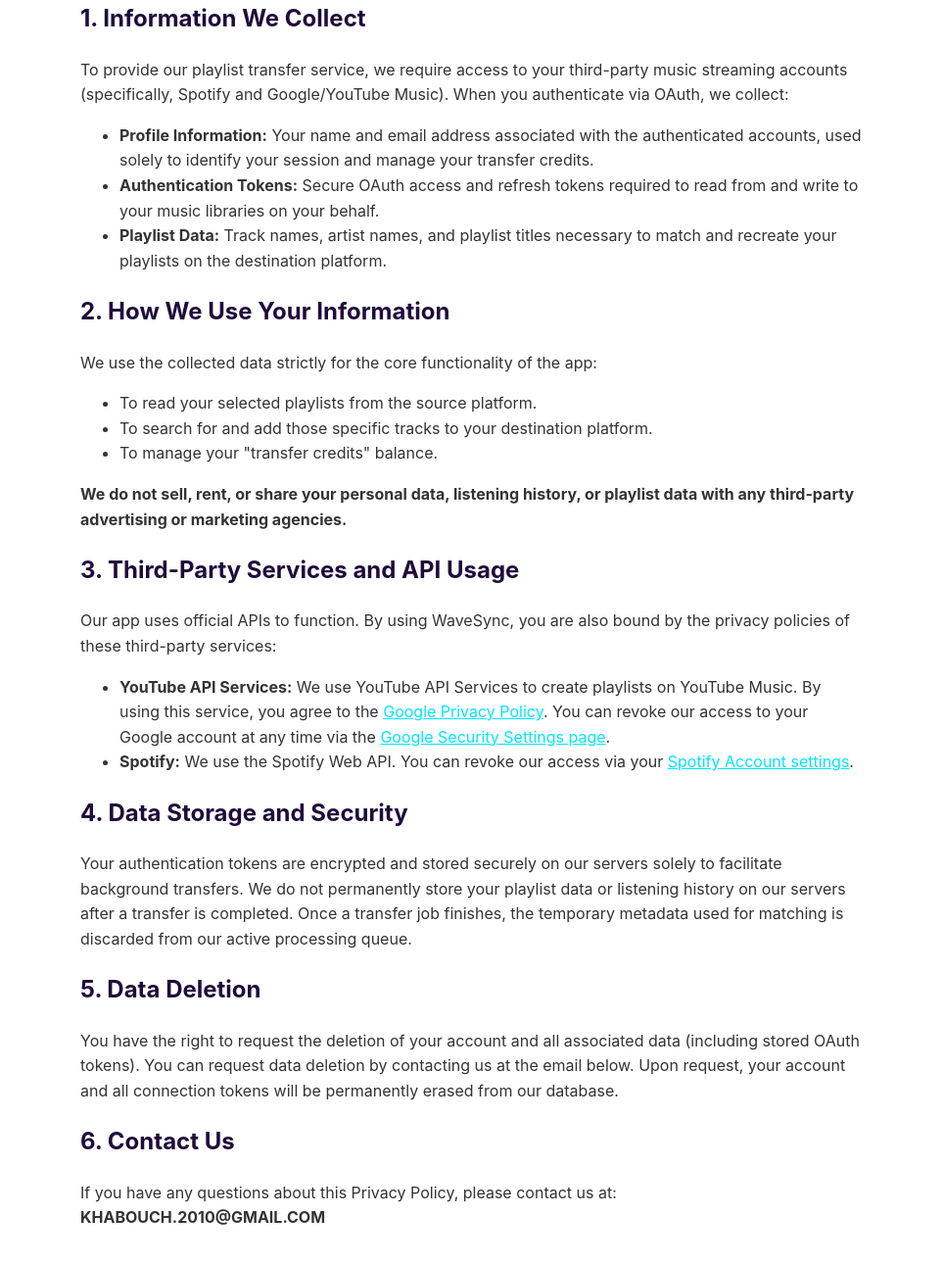
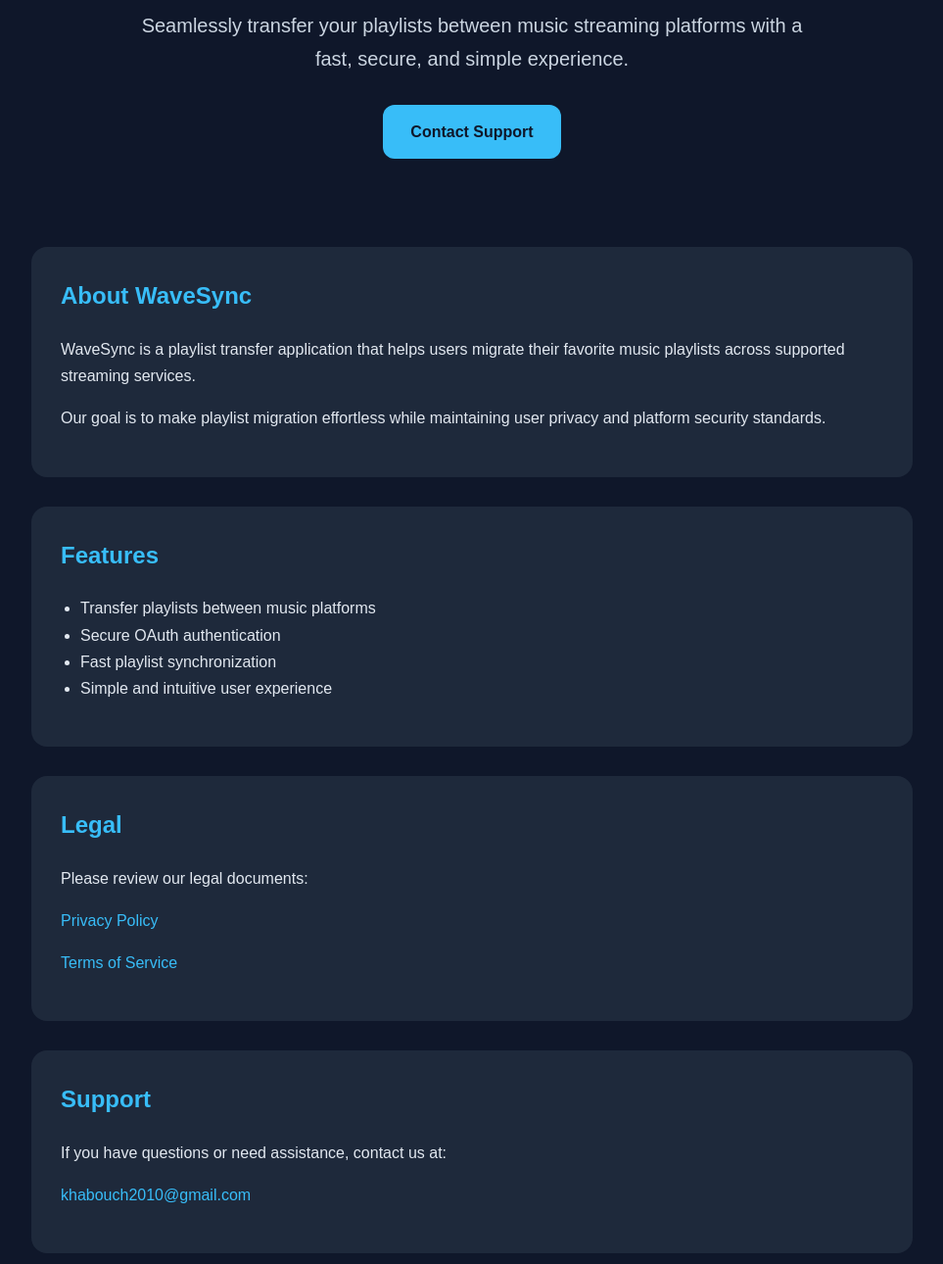
Before and after one commit to D1-Ay/wavesync-legal, a plain HTML site: page index.html in a window 1280 px wide. Shown: the part 264-1554 px from the top of the page at 98% size, without its empty margins (158-1121 px from the left). Drawn offline with Linux system fonts and the light colour scheme.

Commit message:
craziness

```diff
--- a/index.html
+++ b/index.html
@@ -1,91 +1,173 @@
 <!DOCTYPE html>
 <html lang="en">
+<head>
+  <meta charset="UTF-8" />
+  <meta name="viewport" content="width=device-width, initial-scale=1.0" />
 
-<head>
-    <meta charset="UTF-8">
-    <meta name="viewport" content="width=device-width, initial-scale=1.0">
+  <title>WaveSync - Playlist Transfer</title>
 
-    <meta name="google-site-verification" content="Lu3a1vzJE9vvxkZ6Ezk9P8EKr3bJvhOi5S941asxuqI" />
-    <title>Privacy Policy - WaveSync</title>
+  <meta
+    name="description"
+    content="WaveSync helps users transfer playlists across music streaming platforms quickly and securely."
+  />
+
   <style>
     body {
-            font-family: -apple-system, BlinkMacSystemFont, "Segoe UI", Roboto, Helvetica, Arial, sans-serif;
-            line-height: 1.6;
-            max-width: 800px;
-            margin: 0 auto;
-            padding: 2rem;
-            color: #333;
+      margin: 0;
+      padding: 0;
+      font-family: Arial, sans-serif;
+      background-color: #0f172a;
+      color: #ffffff;
+      line-height: 1.7;
     }
 
-        h1,
+    .container {
+      max-width: 900px;
+      margin: auto;
+      padding: 60px 20px;
+    }
+
+    .hero {
+      text-align: center;
+      padding-top: 80px;
+      padding-bottom: 60px;
+    }
+
+    h1 {
+      font-size: 52px;
+      margin-bottom: 10px;
+    }
+
+    .subtitle {
+      font-size: 20px;
+      color: #cbd5e1;
+      max-width: 700px;
+      margin: auto;
+    }
+
+    .section {
+      background-color: #1e293b;
+      padding: 30px;
+      border-radius: 16px;
+      margin-top: 30px;
+    }
+
     h2 {
-            color: #1f0b3b;
+      color: #38bdf8;
+      margin-top: 0;
+    }
+
+    p,
+    li {
+      color: #e2e8f0;
+    }
+
+    ul {
+      padding-left: 20px;
     }
 
     a {
-            color: #00e5ff;
+      color: #38bdf8;
+      text-decoration: none;
+    }
+
+    .button {
+      display: inline-block;
+      margin-top: 30px;
+      padding: 14px 28px;
+      background-color: #38bdf8;
+      color: #0f172a;
+      border-radius: 12px;
+      font-weight: bold;
+    }
+
+    footer {
+      text-align: center;
+      margin-top: 60px;
+      color: #94a3b8;
+      font-size: 14px;
+      padding-bottom: 30px;
     }
   </style>
 </head>
 
 <body>
 
-    <h1>Privacy Policy for WaveSync - Playlist Transfer</h1>
-    <p><strong>Last Updated: May 14, 2026</strong></p>
+  <div class="container">
 
-    <p>Welcome to WaveSync ("we," "our," or "us"). We are committed to protecting your privacy. This Privacy Policy
-        explains how your information is collected, used, and protected when you use our mobile application to transfer
-        playlists between music streaming services.</p>
+    <div class="hero">
+      <h1>WaveSync</h1>
 
-    <h2>1. Information We Collect</h2>
-    <p>To provide our playlist transfer service, we require access to your third-party music streaming accounts
-        (specifically, Spotify and Google/YouTube Music). When you authenticate via OAuth, we collect:</p>
+      <p class="subtitle">
+        Seamlessly transfer your playlists between music streaming platforms
+        with a fast, secure, and simple experience.
+      </p>
+
+      <a class="button" href="mailto:khabouch2010@gmail.com">
+        Contact Support
+      </a>
+    </div>
+
+    <div class="section">
+      <h2>About WaveSync</h2>
+
+      <p>
+        WaveSync is a playlist transfer application that helps users migrate
+        their favorite music playlists across supported streaming services.
+      </p>
+
+      <p>
+        Our goal is to make playlist migration effortless while maintaining
+        user privacy and platform security standards.
+      </p>
+    </div>
+
+    <div class="section">
+      <h2>Features</h2>
+
       <ul>
-        <li><strong>Profile Information:</strong> Your name and email address associated with the authenticated
-            accounts, used solely to identify your session and manage your transfer credits.</li>
-        <li><strong>Authentication Tokens:</strong> Secure OAuth access and refresh tokens required to read from and
-            write to your music libraries on your behalf.</li>
-        <li><strong>Playlist Data:</strong> Track names, artist names, and playlist titles necessary to match and
-            recreate your playlists on the destination platform.</li>
+        <li>Transfer playlists between music platforms</li>
+        <li>Secure OAuth authentication</li>
+        <li>Fast playlist synchronization</li>
+        <li>Simple and intuitive user experience</li>
       </ul>
+    </div>
 
-    <h2>2. How We Use Your Information</h2>
-    <p>We use the collected data strictly for the core functionality of the app:</p>
-    <ul>
-        <li>To read your selected playlists from the source platform.</li>
-        <li>To search for and add those specific tracks to your destination platform.</li>
-        <li>To manage your "transfer credits" balance.</li>
-    </ul>
-    <p><strong>We do not sell, rent, or share your personal data, listening history, or playlist data with any
-            third-party advertising or marketing agencies.</strong></p>
+    <div class="section">
+      <h2>Legal</h2>
 
-    <h2>3. Third-Party Services and API Usage</h2>
-    <p>Our app uses official APIs to function. By using WaveSync, you are also bound by the privacy policies of these
-        third-party services:</p>
-    <ul>
-        <li><strong>YouTube API Services:</strong> We use YouTube API Services to create playlists on YouTube Music. By
-            using this service, you agree to the <a href="https://policies.google.com/privacy" target="_blank">Google
-                Privacy Policy</a>. You can revoke our access to your Google account at any time via the <a
-                href="https://myaccount.google.com/permissions" target="_blank">Google Security Settings page</a>.</li>
-        <li><strong>Spotify:</strong> We use the Spotify Web API. You can revoke our access via your <a
-                href="https://www.spotify.com/us/account/apps/" target="_blank">Spotify Account settings</a>.</li>
-    </ul>
+      <p>
+        Please review our legal documents:
+      </p>
 
-    <h2>4. Data Storage and Security</h2>
-    <p>Your authentication tokens are encrypted and stored securely on our servers solely to facilitate background
-        transfers. We do not permanently store your playlist data or listening history on our servers after a transfer
-        is completed. Once a transfer job finishes, the temporary metadata used for matching is discarded from our
-        active processing queue.</p>
+      <p>
+        <a href="privacy.html">Privacy Policy</a>
+      </p>
 
-    <h2>5. Data Deletion</h2>
-    <p>You have the right to request the deletion of your account and all associated data (including stored OAuth
-        tokens). You can request data deletion by contacting us at the email below. Upon request, your account and all
-        connection tokens will be permanently erased from our database.</p>
+      <p>
+        <a href="terms.html">Terms of Service</a>
+      </p>
+    </div>
 
-    <h2>6. Contact Us</h2>
-    <p>If you have any questions about this Privacy Policy, please contact us at:
-        <strong>KHABOUCH.2010@GMAIL.COM</strong></p>
+    <div class="section">
+      <h2>Support</h2>
+
+      <p>
+        If you have questions or need assistance, contact us at:
+      </p>
+
+      <p>
+        <a href="mailto:khabouch2010@gmail.com">
+          khabouch2010@gmail.com
+        </a>
+      </p>
+    </div>
+
+    <footer>
+      © 2026 WaveSync - Playlist Transfer. All rights reserved.
+    </footer>
+
+  </div>
 
 </body>
-
 </html>
```
Also changed, not shown: privacy.html (added, +91 -0 lines). Lines whose indentation alone changed are shown as unchanged.
